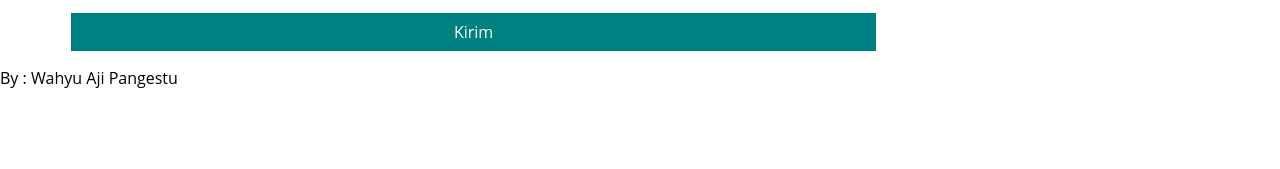
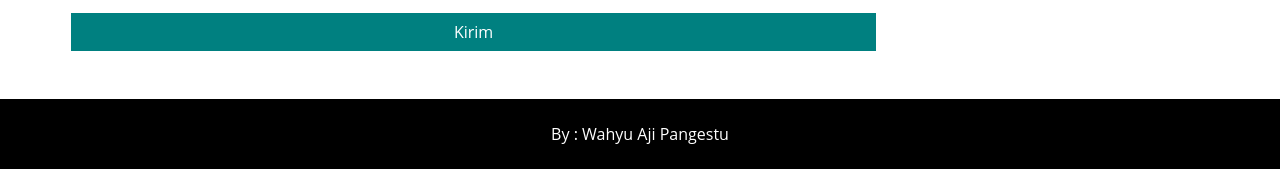
Before and after one commit to WahyuAji11/my-landing, a plain HTML site: page index.html in a window 1280 px wide. Shown: the part 2358-2527 px from the top of the page. Before the commit the page ends 2447 px from the top, so only its background shows below. Drawn offline with Linux system fonts and the light colour scheme.

Commit message:
menambahkan footer pada css

```diff
--- a/css/Style.css
+++ b/css/Style.css
@@ -238,3 +238,12 @@ hr {
 .non-dekstop {
     display: none;
 }
+
+footer {
+    text-align: center;
+    background-color: #000;
+    margin-top: 2em;
+    color: #ffff;
+    padding: 1.5em 0;
+    display: block;
+}
```
